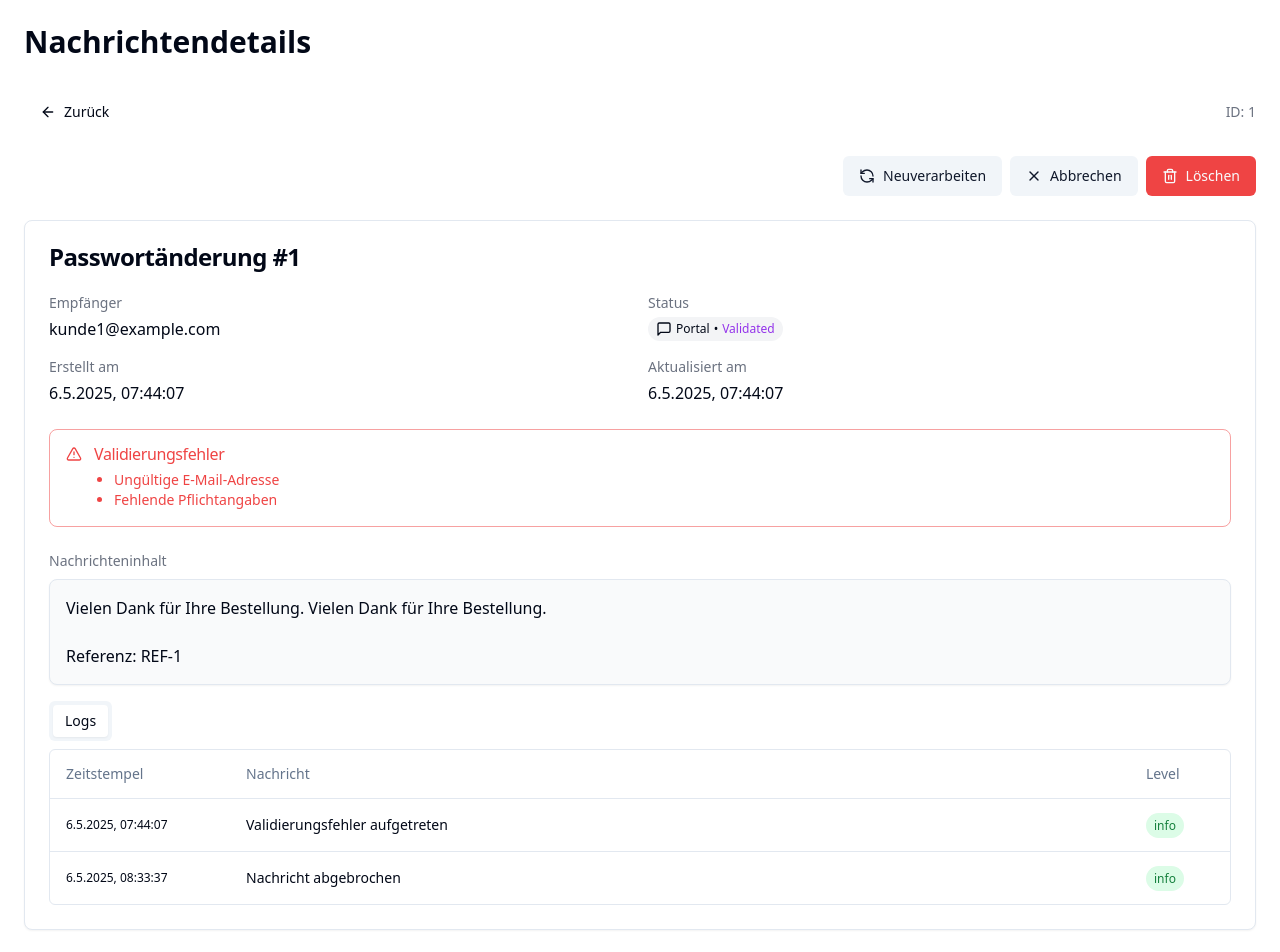
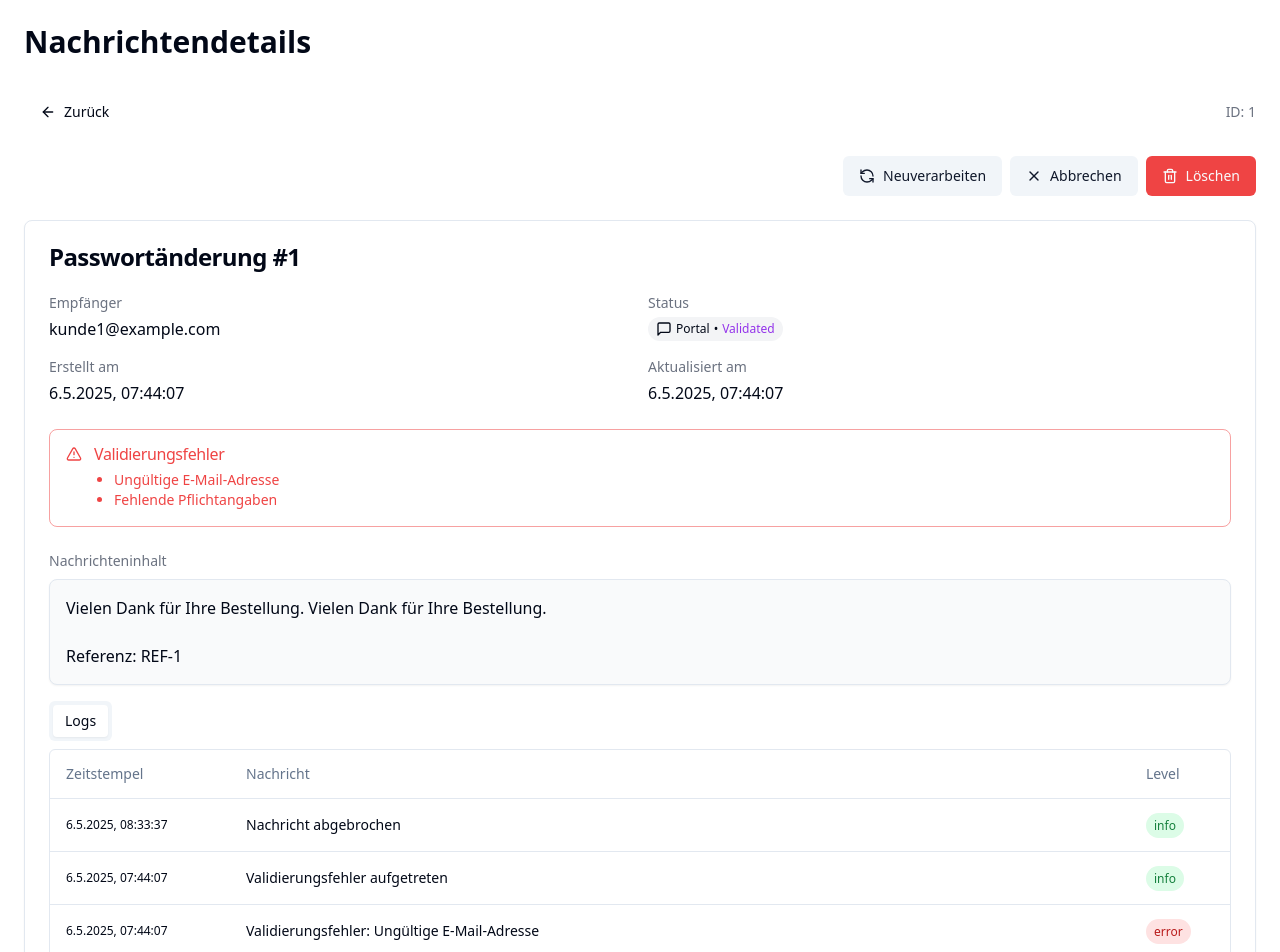
Before and after one commit to jny-gk/message-voyager-view, a React (Vite) app: page /message/1 in a window 1280 px wide. Shown: the top 952 px of the page. Built offline with nearby package versions, Linux system fonts and the light colour scheme.

Commit message:
Feat: Show validation errors in logs
Show validation errors in the logs section of the message detail view.

```diff
--- a/src/components/MessageDetail.tsx
+++ b/src/components/MessageDetail.tsx
@@ -1,4 +1,3 @@
-
 import React, { useState } from "react";
 import { useParams, useNavigate } from "react-router-dom";
 import { useQuery, useMutation, useQueryClient } from "@tanstack/react-query";
@@ -80,6 +79,48 @@ const MessageDetail = () => {
   const handleDelete = () => id && deleteMutation.mutate(id);
   const handleCancel = () => id && cancelMutation.mutate(id);
 
+  // Generate logs with validation errors for problem statuses
+  const getEnhancedLogs = () => {
+    if (!message) return [];
+
+    let logs = [...message.logs];
+
+    // Add validation issues as log entries if they exist and status indicates issues
+    if (message.validationResult && !message.validationResult.isValid &&
+        message.validationResult.issues && message.validationResult.issues.length > 0) {
+
+      // Add each validation issue as a separate log entry
+      message.validationResult.issues.forEach((issue, index) => {
+        logs.push({
+          id: `validation-${index}`,
+          timestamp: message.updatedAt, // Use the message update time
+          message: `Validierungsfehler: ${issue}`,
+          level: "error"
+        });
+      });
+    }
+
+    // Add status-specific log entries for problem statuses
+    if (message.status === "failed") {
+      logs.push({
+        id: "status-failed",
+        timestamp: message.updatedAt,
+        message: "Die Nachricht konnte nicht zugestellt werden.",
+        level: "error"
+      });
+    } else if (message.status === "bounced") {
+      logs.push({
+        id: "status-bounced",
+        timestamp: message.updatedAt,
+        message: "Die Nachricht wurde abgelehnt (Bounce).",
+        level: "error"
+      });
+    }
+
+    // Sort logs by timestamp (newest first)
+    return logs.sort((a, b) => new Date(b.timestamp).getTime() - new Date(a.timestamp).getTime());
+  };
+
   if (isLoading) {
     return <div className="text-center py-8">Nachricht wird geladen...</div>;
   }
@@ -87,6 +128,9 @@ const MessageDetail = () => {
   if (error || !message) {
     return <div className="text-center py-8 text-red-500">Nachricht konnte nicht geladen werden</div>;
   }
+
+  // Get enhanced logs with validation errors
+  const enhancedLogs = getEnhancedLogs();
 
   return (
     <div className="space-y-6">
@@ -227,7 +271,7 @@ const MessageDetail = () => {
                     </TableRow>
                   </TableHeader>
                   <TableBody>
-                    {message.logs.map((log) => (
+                    {enhancedLogs.map((log) => (
                       <TableRow key={log.id}>
                         <TableCell className="text-xs">
                           {new Date(log.timestamp).toLocaleString('de-DE')}
```
